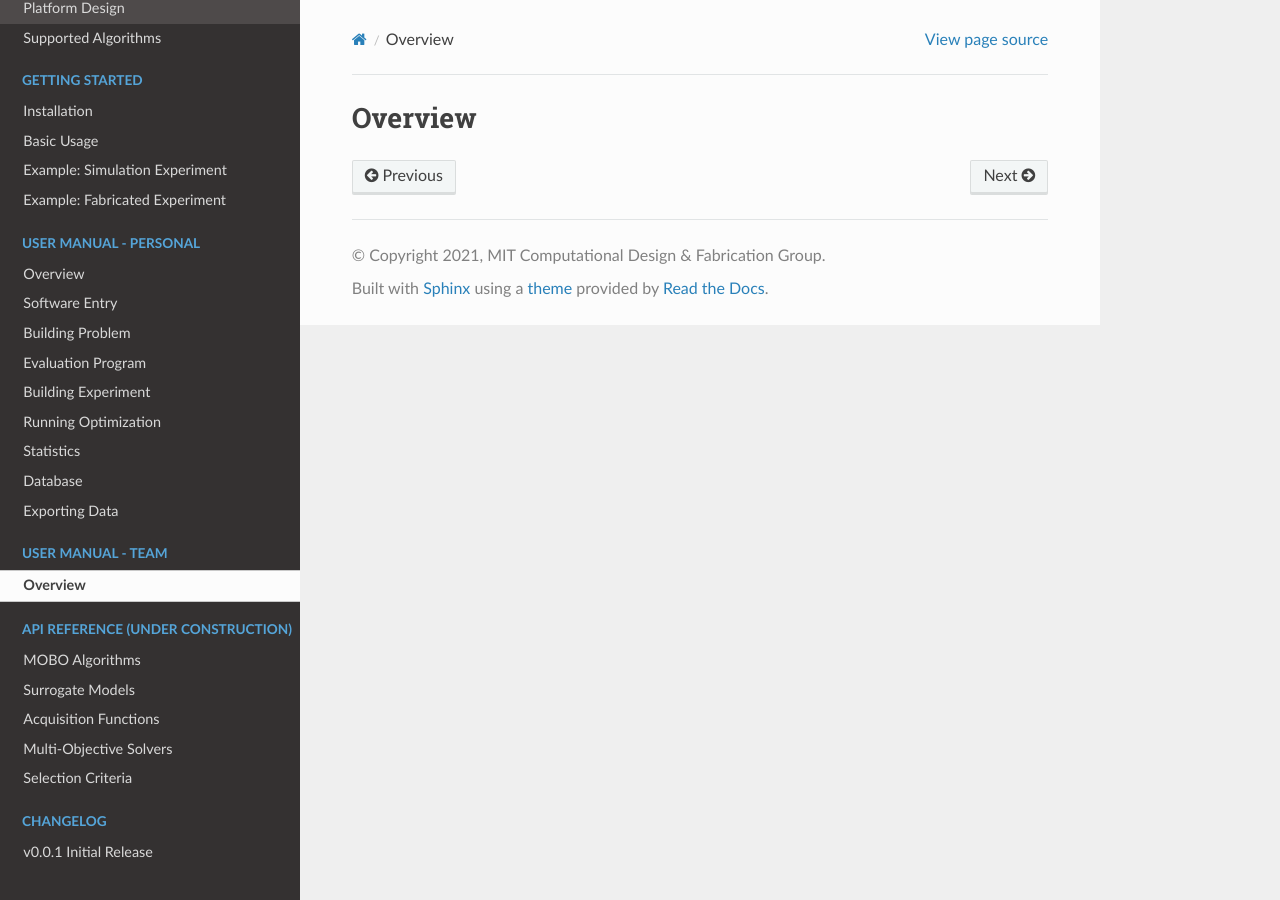
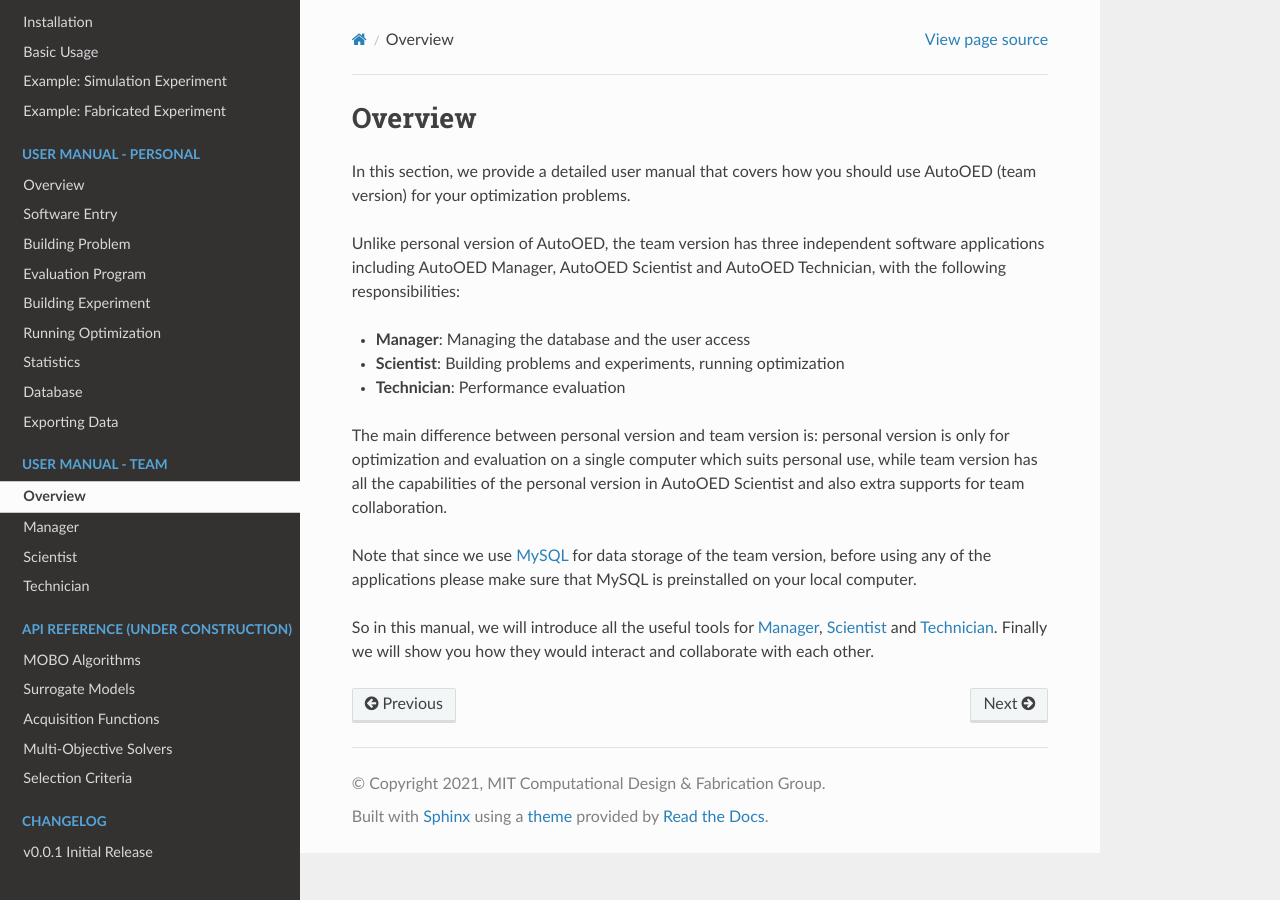
Before and after one commit to yunshengtian/AutoOED, a Sphinx documentation site: the page built from docs/source/content/manual-team/overview.rst, in a window 1280 px wide. Built offline with Sphinx 7.4.7 and the Read the Docs theme 2.0.0, drawn with Linux system fonts in a browser that asks for light colours.

Commit message:
update docs: team manual

```diff
--- a/docs/source/content/manual-personal/overview.rst
+++ b/docs/source/content/manual-personal/overview.rst
@@ -2,7 +2,7 @@
 Overview
 --------
 
-In this section, we provide a detailed user manual that covers how you should use AutoOED for
+In this section, we provide a detailed user manual that covers how you should use AutoOED (personal version) for
 setting up, running, and checking status of your optimization problems.
 Here is the overview for the content in these subsections, and please follow the order of these steps:
 
--- a/docs/source/content/manual-team/overview.rst
+++ b/docs/source/content/manual-team/overview.rst
@@ -1,3 +1,23 @@
 --------
 Overview
 --------
+
+In this section, we provide a detailed user manual that covers how you should use AutoOED (team version) for
+your optimization problems.
+
+Unlike personal version of AutoOED, the team version has three independent software applications including AutoOED Manager,
+AutoOED Scientist and AutoOED Technician, with the following responsibilities:
+
+- **Manager**: Managing the database and the user access
+- **Scientist**: Building problems and experiments, running optimization
+- **Technician**: Performance evaluation
+
+The main difference between personal version and team version is: personal version
+is only for optimization and evaluation on a single computer which suits personal use, while team version has
+all the capabilities of the personal version in AutoOED Scientist and also extra supports for team collaboration.
+
+Note that since we use `MySQL <https://www.mysql.com/>`_ for data storage of the team version, before using any of the applications please make sure
+that MySQL is preinstalled on your local computer.
+
+So in this manual, we will introduce all the useful tools for `Manager <manager.html>`_, `Scientist <scientist.html>`_ and `Technician <technician.html>`_.
+Finally we will show you how they would interact and collaborate with each other.
--- a/docs/source/index.rst
+++ b/docs/source/index.rst
@@ -47,6 +47,9 @@ Welcome to AutoOED's documentation!
    :caption: User Manual - Team
 
    content/manual-team/overview
+   content/manual-team/manager
+   content/manual-team/scientist
+   content/manual-team/technician
 
 
 .. toctree::
```
Also changed, not shown: docs/source/content/manual-team/manager.rst (added, +40 -0 lines), docs/source/content/manual-team/scientist.rst (added, +9 -0 lines), docs/source/content/manual-team/technician.rst (added, +9 -0 lines), docs/source/_static/manual-team/manager/create.png (added), docs/source/_static/manual-team/manager/load.png (added), docs/source/_static/manual-team/manager/login.png (added), docs/source/_static/manual-team/manager/main.png (added), docs/source/_static/manual-team/manager/remove.png (added), docs/source/_static/manual-team/manager/user_access.png (added), docs/source/_static/manual-team/scientist/login.png (added), docs/source/_static/manual-team/technician/login.png (added).
